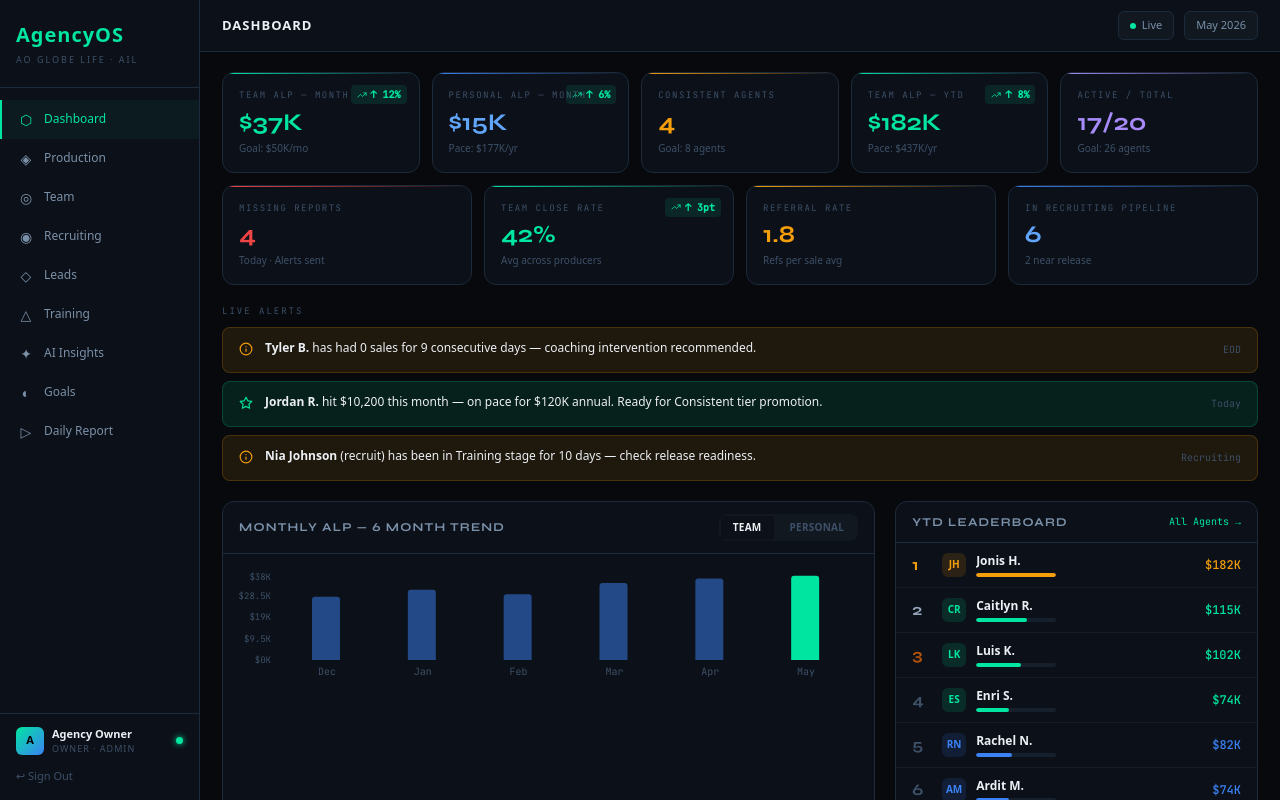
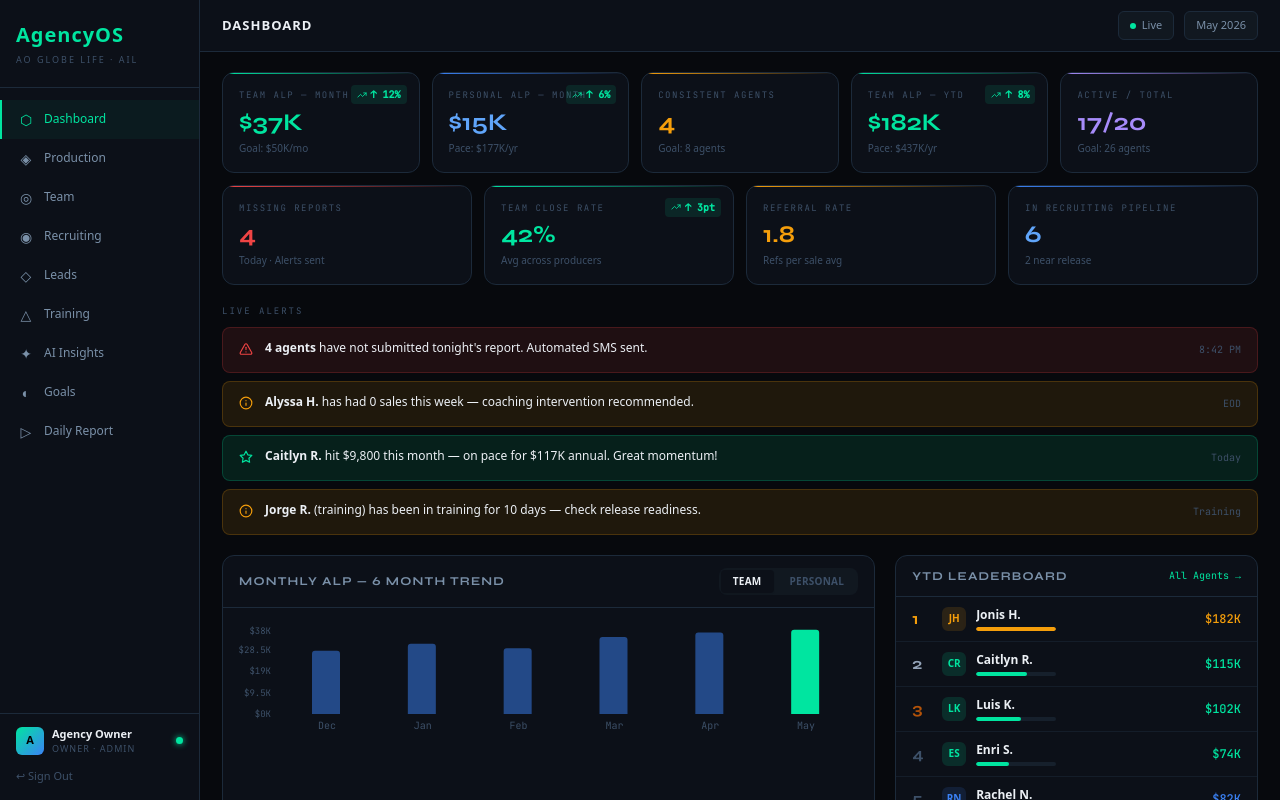
Before and after one commit to esako20-del/agencyos, a Next.js app: page /dashboard in a window 1280 px wide. Built offline with nearby package versions, Linux system fonts and the light colour scheme.

Commit message:
Update AlertsPanel.tsx

```diff
--- a/src/components/dashboard/AlertsPanel.tsx
+++ b/src/components/dashboard/AlertsPanel.tsx
@@ -25,32 +25,28 @@ function AlertRow({ type, message, time }: Alert) {
 }
 
 export default function AlertsPanel({ missingReports }: { missingReports: any[] }) {
-  const missingNames = missingReports.map((r: any) => r.full_name).join(', ')
-
   const alerts: Alert[] = [
-    ...(missingReports.length > 0 ? [{
-      type: 'red' as const,
-      message: `<strong>${missingReports.length} agents</strong> have not submitted tonight's report${missingNames ? ` — ${missingNames}` : ''}. Automated SMS sent.`,
+    {
+      type: 'red',
+      message: '<strong>4 agents</strong> have not submitted tonight\'s report. Automated SMS sent.',
       time: '8:42 PM',
-    }] : []),
+    },
     {
       type: 'amber',
-      message: '<strong>Tyler B.</strong> has had 0 sales for 9 consecutive days — coaching intervention recommended.',
+      message: '<strong>Alyssa H.</strong> has had 0 sales this week — coaching intervention recommended.',
       time: 'EOD',
     },
     {
       type: 'green',
-      message: '<strong>Jordan R.</strong> hit $10,200 this month — on pace for $120K annual. Ready for Consistent tier promotion.',
+      message: '<strong>Caitlyn R.</strong> hit $9,800 this month — on pace for $117K annual. Great momentum!',
       time: 'Today',
     },
     {
       type: 'amber',
-      message: '<strong>Nia Johnson</strong> (recruit) has been in Training stage for 10 days — check release readiness.',
-      time: 'Recruiting',
+      message: '<strong>Jorge R.</strong> (training) has been in training for 10 days — check release readiness.',
+      time: 'Training',
     },
   ]
-
-  if (alerts.length === 0) return null
 
   return (
     <div>
```
